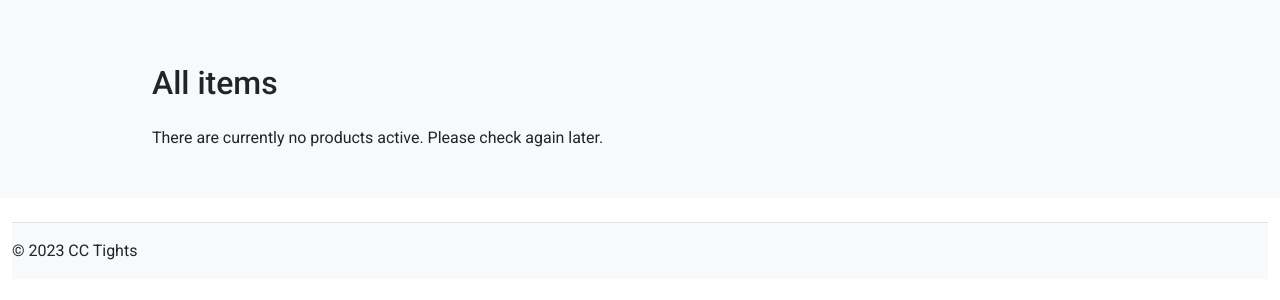
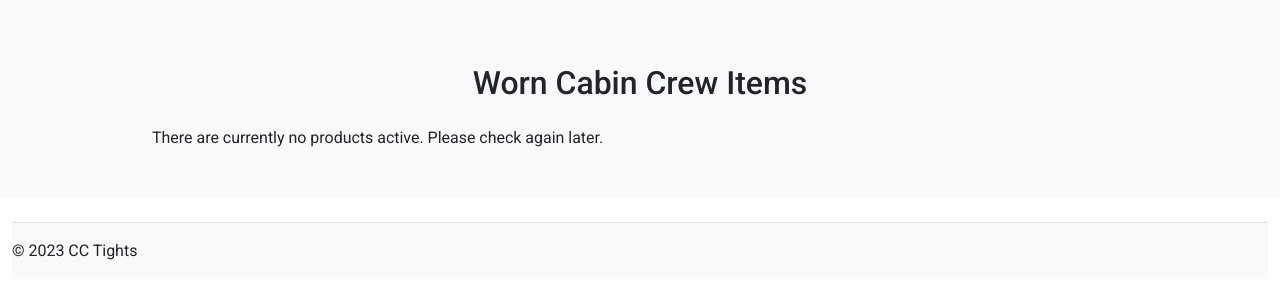
Before and after one commit to billhurt/neonlorry, a Django app: page /shop/ in a window 1280 px wide. Shown: the part 76-376 px from the top of the page. Run offline with Django 4.2, Linux system fonts and the light colour scheme; data that the repository does not hold is empty; some libraries are stand-ins or nearby versions.

Commit message:
Update shop.html

```diff
--- a/templates/store/shop.html
+++ b/templates/store/shop.html
@@ -2,7 +2,7 @@
 {% block content %}
 <div class="album py-5 bg-light">
   <div class="container">
-    <h2 class="py-3">All items</h2>
+    <h2 class="py-3 text-center">Worn Cabin Crew Items</h2>
 
     <div class="row row-cols-1 row-cols-sm-2 row-cols-md-3 g-3">
       {% if not products %}
```
